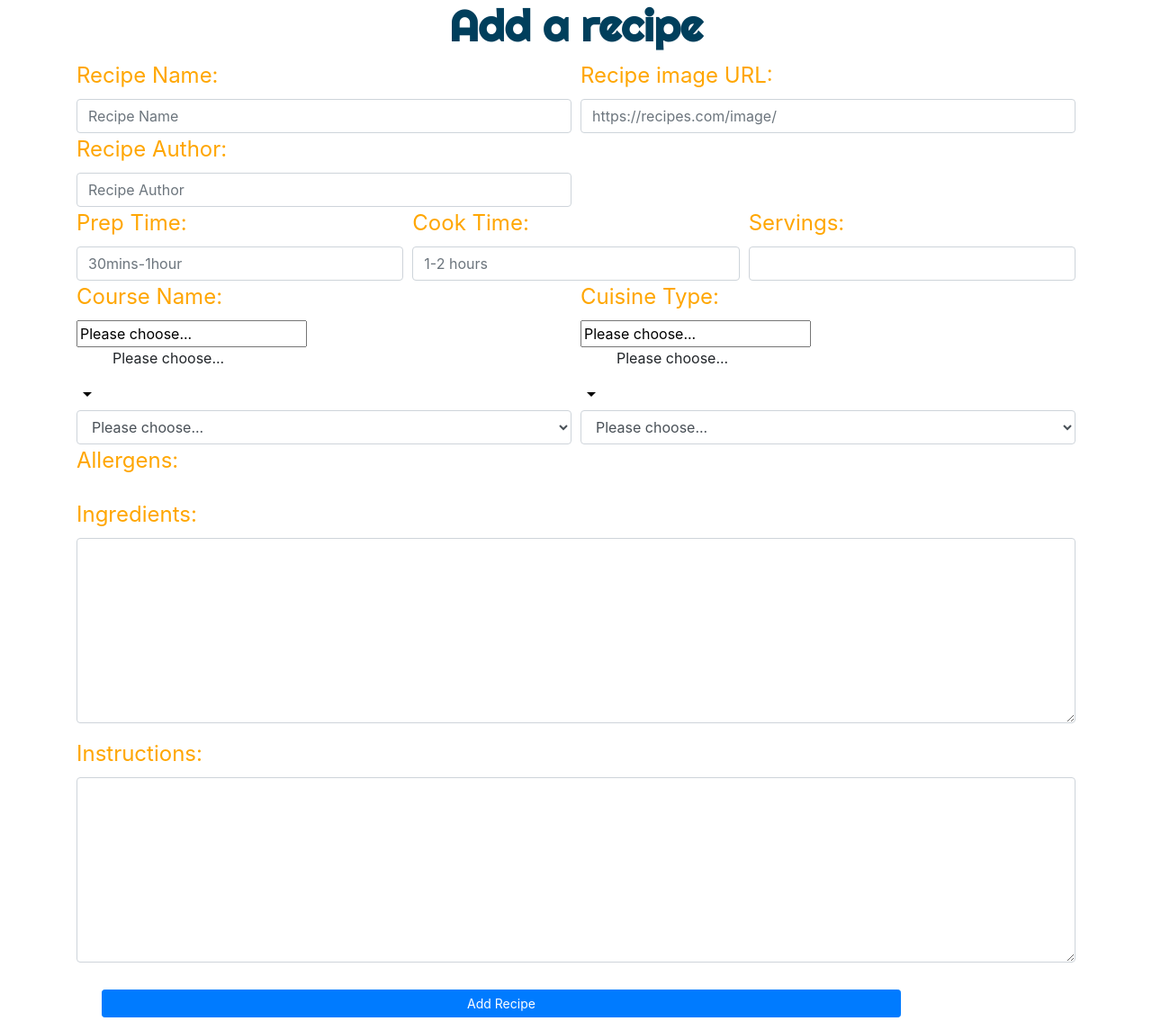
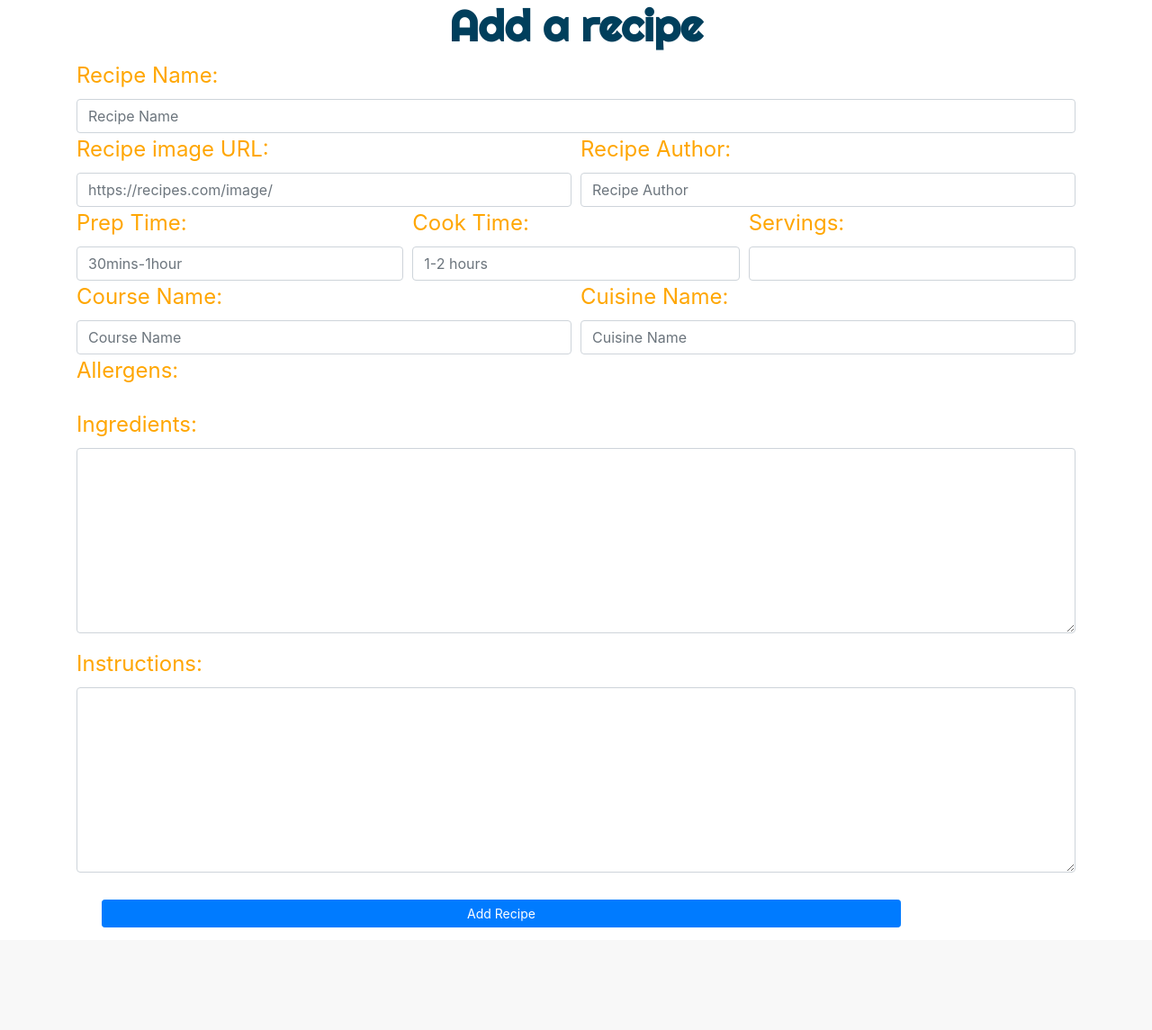
Before and after one commit to LibbyH52/Cookbook-App, a Flask app: page /add_recipe in a window 1280 px wide. Shown: the part 480-1625 px from the top of the page at 90% size. After the commit the page ends 1511 px from the top, so only its background shows below. Run offline with Flask 2, Linux system fonts and the light colour scheme; data that the repository does not hold is empty; some libraries are stand-ins or nearby versions.

Commit message:
changed course and cusine form fields from select menus to text input

```diff
--- a/templates/addrecipe.html
+++ b/templates/addrecipe.html
@@ -4,16 +4,16 @@
   <h2>Add a recipe</h2>
     <form action="{{ url_for('insert_recipe') }}" method="POST" class="new-recipe">
       <div class="form-row">
-        <div class="col-sm-12 col-md-12 col-lg-6">
+        <div class="col-sm-12 col-md-12 col-lg-12">
           <label for="recipe_name">Recipe Name: </label>
           <input type="text" class="form-control" name="recipe_name" id="recipe_name" placeholder="Recipe Name">
         </div>
+      </div>
+      <div class="form-row">
         <div class="col-sm-12 col-md-12 col-lg-6">
           <label for="basic-url">Recipe image URL:</label>
           <input type="text" class="form-control"name="image_url" id="image_url" aria-describedby="basic-addon3" placeholder="https://recipes.com/image/">
         </div>
-      </div>
-      <div class="form-row">
         <div class="col-sm-12 col-md-12 col-lg-6">
           <label for="author">Recipe Author: </label>
           <input type="text" class="form-control" name="author" id="author" placeholder="Recipe Author">
@@ -34,24 +34,14 @@
         </div>
       </div>
       <div class="form-row">
-        <div class="col-sm-12 col-md-6">
+        <div class="col-sm-12 col-md-12 col-lg-6">
           <label for="course_name">Course Name: </label>
-          <select class="form-control" name="course_name" id="course_name">
-                <option selected>Please choose...</option>
-                {% for course in courses %}
-                    <option value="{{course.course_name}}"> {{course.course_name}}</option>
-                {% endfor %}
-          </select>
+          <input type="text" class="form-control" name="course" id="course" placeholder="Course Name">
         </div>
-        <div class="col-sm-12 col-md-6">
-          <label for="cuisine">Cuisine Type: </label>
-          <select class="form-control" name="cuisine_name" id="cuisine_name">
-                <option selected>Please choose...</option>
-                {% for cuisine in cuisine %}
-                    <option value="{{cuisine.cuisine_name}}"> {{cuisine.cuisine_name}}</option>
-                {% endfor %}
-          </select>
-      </div>
+        <div class="col-sm-12 col-md-12 col-lg-6">
+          <label for="basic-url">Cuisine Name:</label>
+          <input type="text" class="form-control"name="cuisine" id="cuisine" placeholder="Cuisine Name">
+        </div>
       </div>
       <div class="form-group">
           <label for="allergens">Allergens: </label>
```
Also changed, not shown: templates/editrecipe.html (+4 -22 lines).
